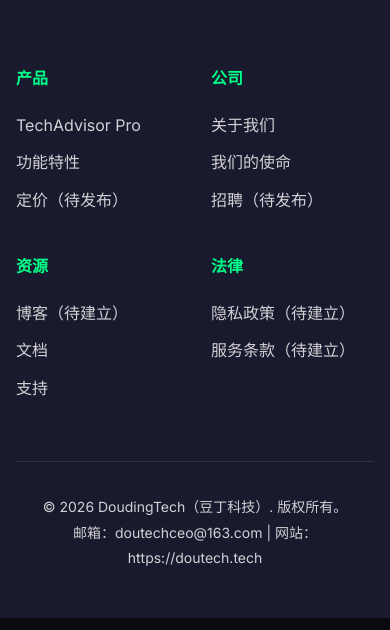
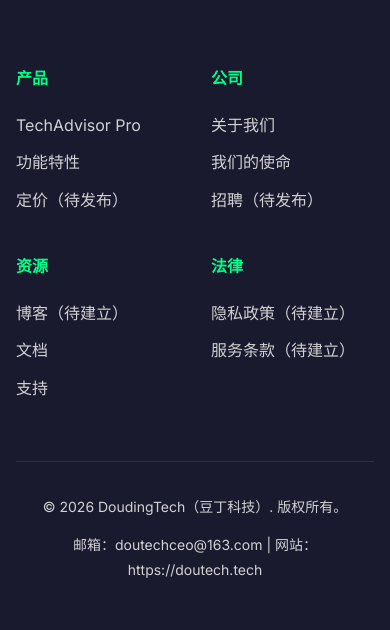
Before and after one commit to xiaocaojimmy/doutech-tech-website, a plain HTML site: page index.html in a window 390 px wide. Shown: the part 8154-8784 px from the top of the page. Drawn offline with Linux system fonts and the light colour scheme; animation ran at ten frames a second.

Commit message:
fix: 优化页脚底部在移动端的显示，防止换行问题

```diff
--- a/css/tech-style.css
+++ b/css/tech-style.css
@@ -697,6 +697,21 @@ p {
 .footer-bottom p {
   display: inline-block;
   margin: 0 var(--space-sm);
+  white-space: nowrap;
+}
+
+@media (max-width: 768px) {
+  .footer-bottom {
+    display: flex;
+    flex-wrap: wrap;
+    justify-content: center;
+    gap: var(--space-sm);
+  }
+
+  .footer-bottom p {
+    margin: 0;
+    white-space: normal;
+  }
 }
 
 /* ============================================
```
